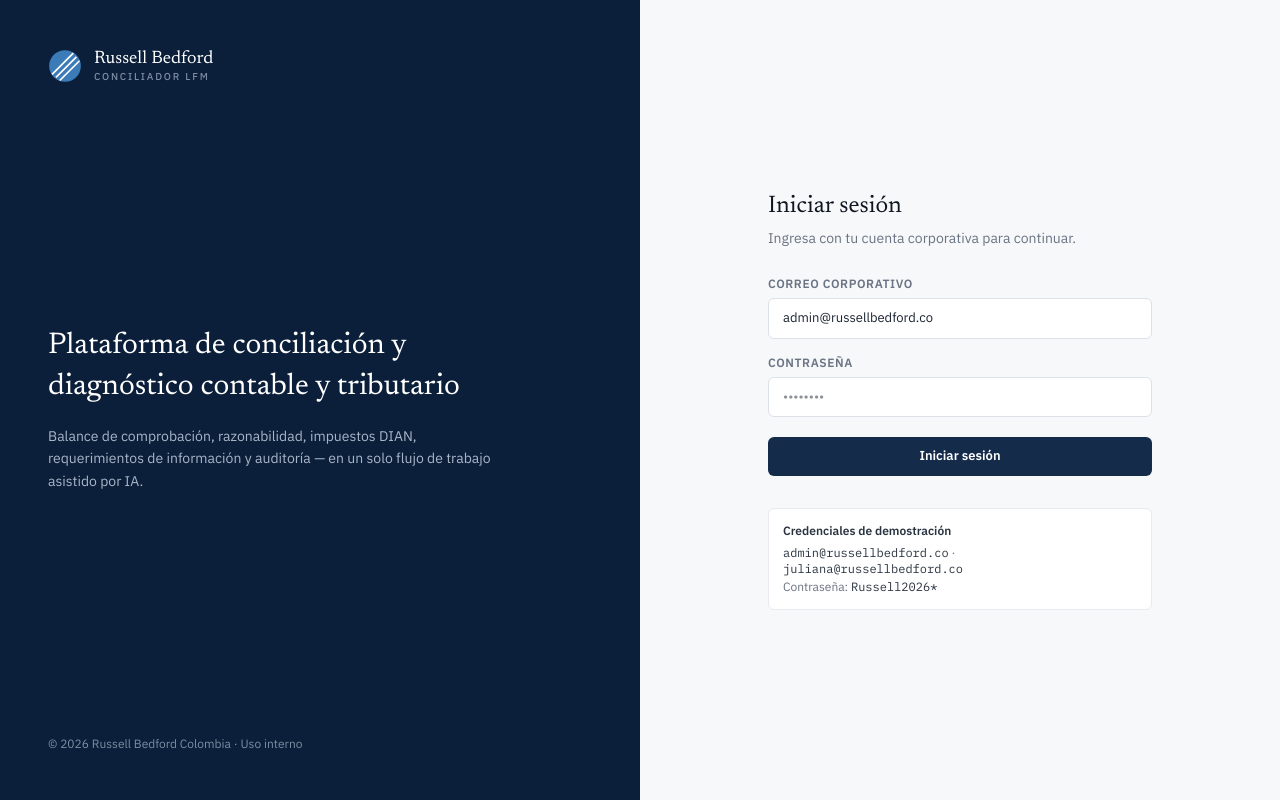
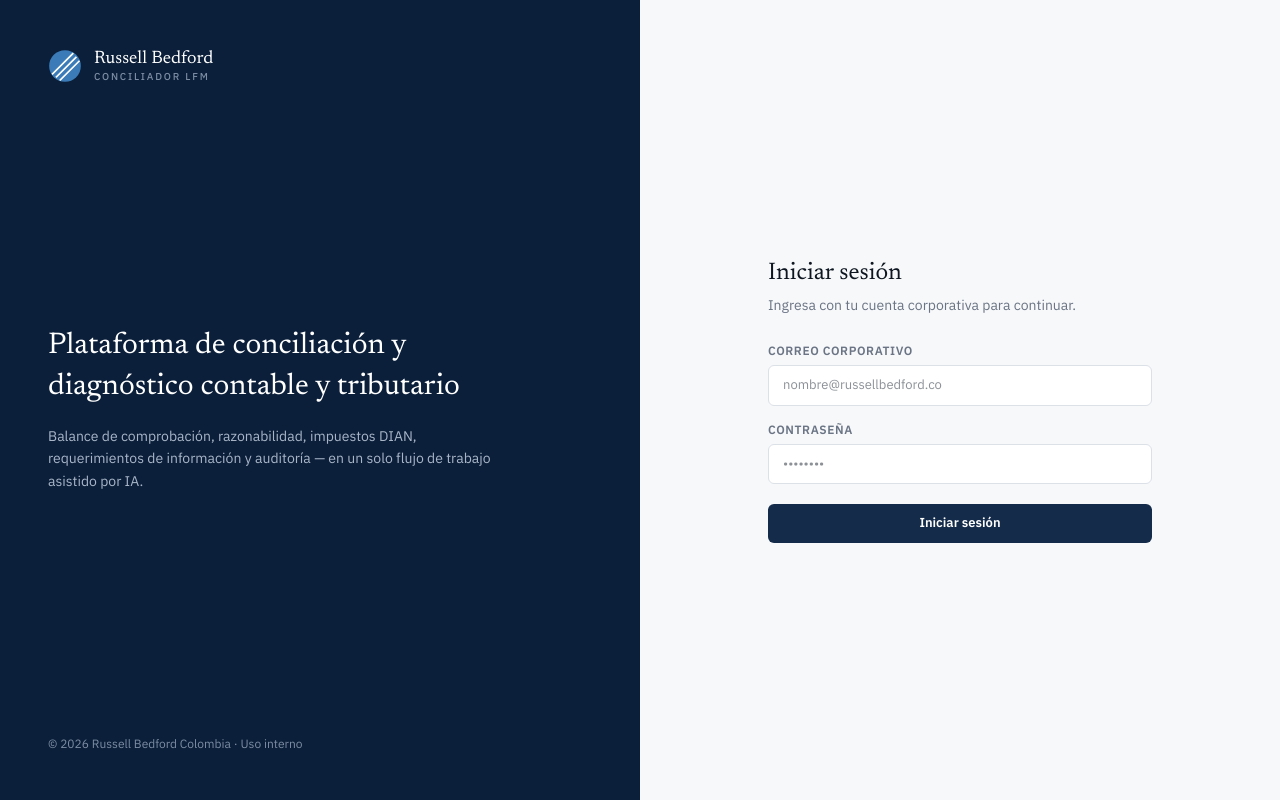
Before and after one commit to Victor20191/russell-conciliador, a Next.js app: page /login in a window 1280 px wide. Built offline with nearby package versions, Linux system fonts and the light colour scheme; no server answers.

Commit message:
fix(seguridad): quitar credenciales demo y email precargado del login
Co-Authored-By: Claude Sonnet 4.6 <noreply@anthropic.com>

```diff
--- a/src/app/login/login-form.tsx
+++ b/src/app/login/login-form.tsx
@@ -17,7 +17,6 @@ export default function LoginForm() {
           name="email"
           type="email"
           autoComplete="email"
-          defaultValue="admin@russellbedford.co"
           placeholder="nombre@russellbedford.co"
           className="rounded-md border border-ink-200 bg-white px-3.5 py-2.5 text-[13px] text-ink-800 outline-none transition focus:border-blue-500 focus:ring-2 focus:ring-blue-100"
         />
--- a/src/app/login/page.tsx
+++ b/src/app/login/page.tsx
@@ -45,18 +45,6 @@ export default function LoginPage() {
           </p>
 
           <LoginForm />
-
-          <div className="mt-8 rounded-md border border-ink-150 bg-white p-3.5 text-xs text-ink-500">
-            <p className="font-semibold text-ink-700">Credenciales de demostración</p>
-            <p className="mt-1.5">
-              <span className="font-mono text-ink-700">admin@russellbedford.co</span>
-              {" · "}
-              <span className="font-mono text-ink-700">juliana@russellbedford.co</span>
-            </p>
-            <p className="mt-0.5">
-              Contraseña: <span className="font-mono text-ink-700">Russell2026*</span>
-            </p>
-          </div>
         </div>
       </div>
     </div>
```
